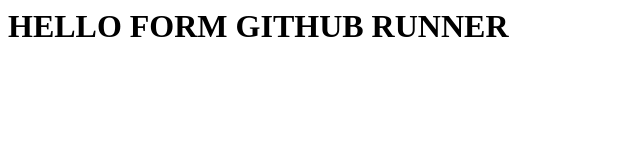
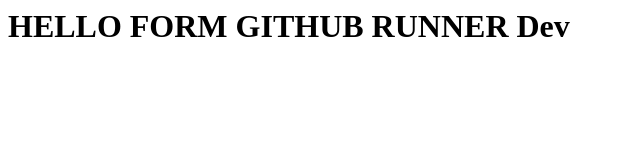
Before and after one commit to dhmittal22/github-runner, a plain HTML site: page index.html in a window 1280 px wide. Shown: the whole page, without its empty margins (0-640 px from the left). Drawn offline with Linux system fonts and the light colour scheme.

Commit message:
Update index.html

```diff
--- a/index.html
+++ b/index.html
@@ -1 +1 @@
-<h1>HELLO FORM GITHUB RUNNER</h1>
+<h1>HELLO FORM GITHUB RUNNER Dev</h1>
```
